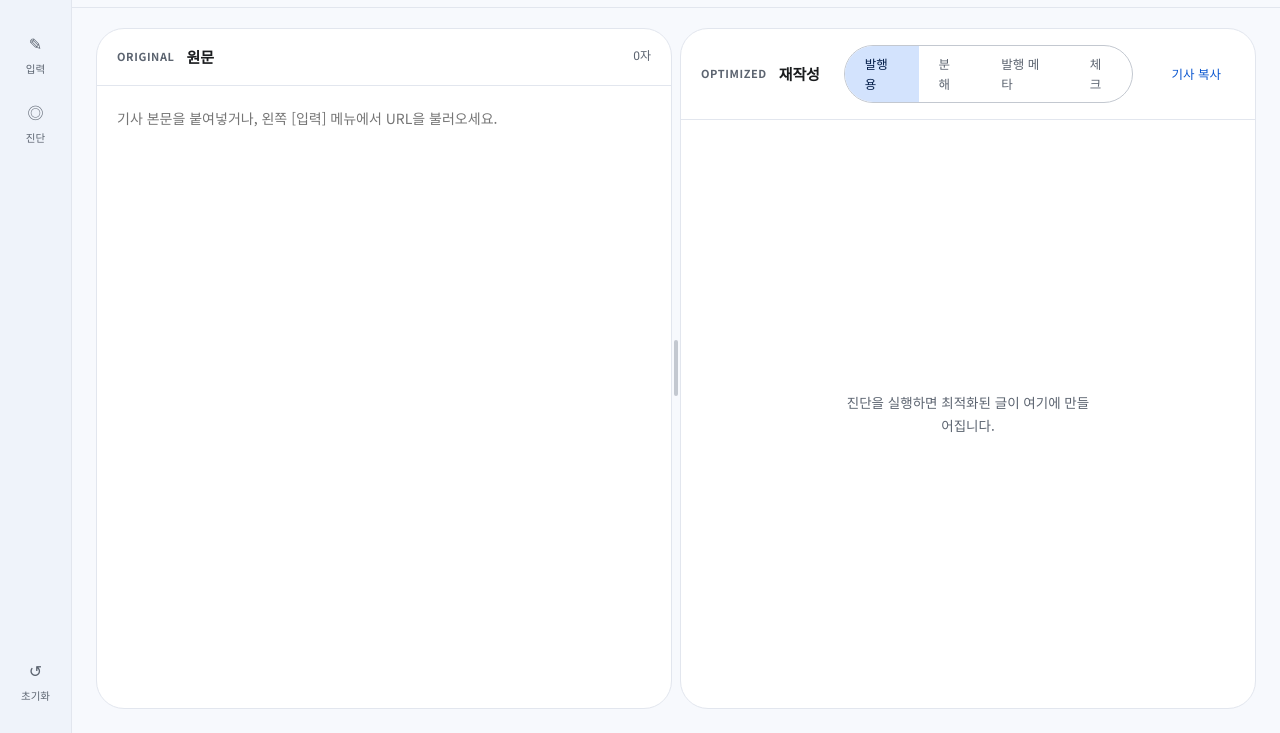
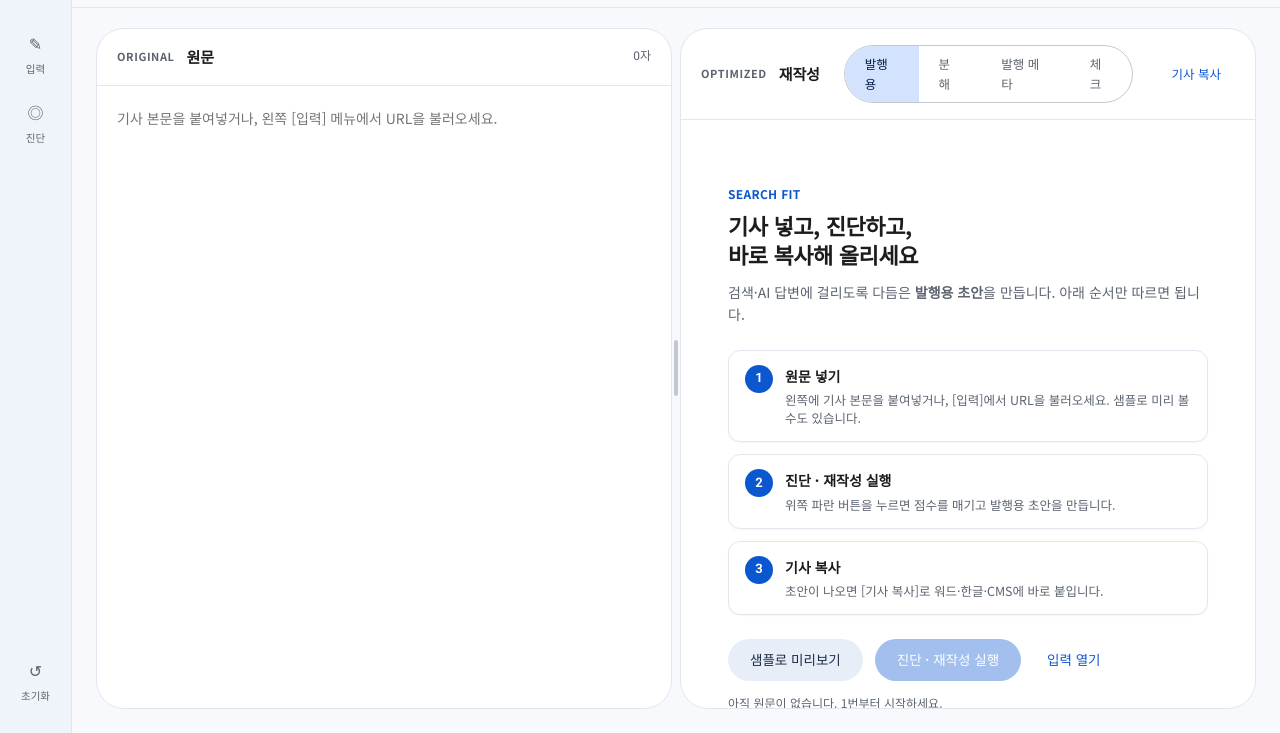
Before and after one commit to freekino2000-boop/searchfit, a plain HTML site: page index.html in a window 1280 px wide. Shown: the part 67-800 px from the top of the page. Drawn offline with Linux system fonts and the light colour scheme.

Commit message:
대시보드 갱신 2026-09-22 14:33 — 첫 화면 1·2·3 온보딩 가이드

```diff
--- a/index.html
+++ b/index.html
@@ -379,6 +379,41 @@ input:focus{outline:none;border-bottom:2px solid var(--primary)}
 .publish-bar .pb-title{font-weight:700;font-size:13px}
 .publish-bar .pb-sub{font-size:12px;opacity:.85;margin-top:2px;line-height:1.4}
 .publish-bar .sp{flex:1}
+
+/* ── 첫 화면 가이드 ─────────────────────── */
+.onboard{
+  max-width:520px;margin:8vh auto;padding:0 var(--s5);
+  color:var(--on-surface);
+}
+.onboard .ob-kicker{
+  font-size:12px;font-weight:700;letter-spacing:.3px;color:var(--primary);margin:0 0 var(--s2)
+}
+.onboard h2{
+  margin:0 0 var(--s3);font-size:22px;letter-spacing:-.4px;line-height:1.35;font-weight:700
+}
+.onboard .ob-lead{
+  margin:0 0 var(--s6);font-size:14px;color:var(--on-surface-var);line-height:1.55
+}
+.onboard ol{
+  margin:0;padding:0;list-style:none;display:flex;flex-direction:column;gap:var(--s3)
+}
+.onboard li{
+  display:grid;grid-template-columns:28px 1fr;gap:12px;align-items:start;
+  background:var(--surface-card);border:1px solid var(--outline-soft);
+  border-radius:var(--r-m);padding:14px 16px;
+  box-shadow:0 1px 2px rgba(16,24,40,.04)
+}
+.onboard li .n{
+  width:28px;height:28px;border-radius:var(--r-pill);background:var(--primary);color:#fff;
+  display:grid;place-items:center;font-size:13px;font-weight:700;font-family:'Roboto',sans-serif
+}
+.onboard li.done .n{background:var(--ok)}
+.onboard li .t{font-weight:600;font-size:14px;margin:0 0 4px}
+.onboard li .d{font-size:12.5px;color:var(--on-surface-var);line-height:1.45;margin:0}
+.onboard .ob-actions{
+  display:flex;flex-wrap:wrap;gap:var(--s3);margin-top:var(--s6);align-items:center
+}
+.onboard .ob-hint{font-size:12px;color:var(--on-surface-var)}
 </style>
 </head>
 <body>
@@ -435,7 +470,7 @@ input:focus{outline:none;border-bottom:2px solid var(--primary)}
           <button class="btn text sm" id="btnCopy">기사 복사</button>
         </div>
         <div class="pb" id="outWrap">
-          <div class="empty">진단을 실행하면 바로 복사해 올릴 수 있는 발행용 기사가 여기에 나옵니다.</div>
+          <!-- filled by renderOut / renderOnboard -->
         </div>
       </div>
     </div>
@@ -1138,10 +1173,45 @@ function renderPills(r){
   $('#pills').innerHTML = r ? AXES.map(a=>
     `<span class="pill"><i style="background:${a.color}"></i>${a.name} <b>${r[a.k].score}</b></span>`).join('') : '';
 }
+
+function renderOnboard(){
+  const hasSrc = !!( $('#src') && $('#src').value.trim() );
+  const step1 = hasSrc ? 'done' : '';
+  return `<div class="onboard">
+    <div class="ob-kicker">SEARCH FIT</div>
+    <h2>기사 넣고, 진단하고,<br>바로 복사해 올리세요</h2>
+    <p class="ob-lead">검색·AI 답변에 걸리도록 다듬은 <b>발행용 초안</b>을 만듭니다. 아래 순서만 따르면 됩니다.</p>
+    <ol>
+      <li class="${step1}"><span class="n">${hasSrc?'✓':'1'}</span>
+        <div><div class="t">원문 넣기</div>
+        <p class="d">왼쪽에 기사 본문을 붙여넣거나, [입력]에서 URL을 불러오세요. 샘플로 미리 볼 수도 있습니다.</p></div></li>
+      <li><span class="n">2</span>
+        <div><div class="t">진단 · 재작성 실행</div>
+        <p class="d">위쪽 파란 버튼을 누르면 점수를 매기고 발행용 초안을 만듭니다.</p></div></li>
+      <li><span class="n">3</span>
+        <div><div class="t">기사 복사</div>
+        <p class="d">초안이 나오면 [기사 복사]로 워드·한글·CMS에 바로 붙입니다.</p></div></li>
+    </ol>
+    <div class="ob-actions">
+      <button class="btn tonal" type="button" id="obSample">샘플로 미리보기</button>
+      <button class="btn filled" type="button" id="obRun" ${hasSrc?'':'disabled'}>진단 · 재작성 실행</button>
+      <button class="btn text" type="button" id="obInput">입력 열기</button>
+    </div>
+    <p class="ob-hint" style="margin-top:12px">${hasSrc?'원문이 준비됐습니다. 2번을 눌러 주세요.':'아직 원문이 없습니다. 1번부터 시작하세요.'}</p>
+  </div>`;
+}
+function bindOnboard(){
+  const s=$('#obSample'), r=$('#obRun'), i=$('#obInput');
+  if(s) s.onclick=()=>{ $('#btnSample').click(); };
+  if(r) r.onclick=()=>{ if(!$('#src').value.trim()) return toast('먼저 원문을 넣으세요'); $('#btnRun').click(); };
+  if(i) i.onclick=()=>openMenu('mInput');
+}
+
 function renderOut(){
   const md = MD;
-  if(!md){
-    $('#outWrap').innerHTML='<div class="empty"><p>진단을 실행하면 최적화된 글이 여기에 만들어집니다.</p></div>';
+    if(!md){
+    $('#outWrap').innerHTML = renderOnboard();
+    bindOnboard();
     return;
   }
   const view = $('#viewSeg button[aria-selected="true"]').dataset.v;
@@ -1370,7 +1440,13 @@ async function restoreFromHash(){
     return true;
   }catch(e){ toast('공유 링크를 읽지 못했습니다'); return false; }
 }
-function syncCount(){ $('#cnt').textContent = $('#src').value.replace(/\s/g,'').length.toLocaleString()+'자'; }
+function syncCount(){
+  $('#cnt').textContent = $('#src').value.replace(/\s/g,'').length.toLocaleString()+'자';
+  if(!MD && $('#outWrap') && $('#outWrap').querySelector('.onboard')){
+    $('#outWrap').innerHTML = renderOnboard();
+    bindOnboard();
+  }
+}
 $('#src').addEventListener('input',syncCount);
 
 /* 리더 출력에는 사이트 메뉴·추천기사가 통째로 섞여 온다.
```
